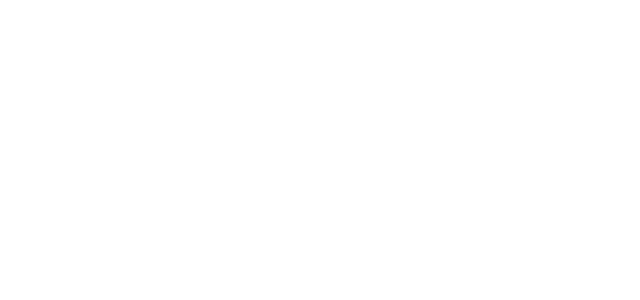
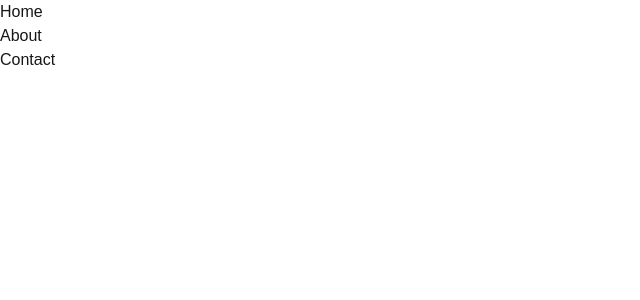
Before and after one commit to bootcamp-project-2026/bootcamp-app, a Next.js app: page /about in a window 1280 px wide. Shown: the top 300 px of the page, without its empty margins (0-640 px from the left). Built offline with nearby package versions, Linux system fonts and the light colour scheme.

Commit message:
Navbar html contents fixed, navbar added to layout.tsx

```diff
--- a/src/app/layout.tsx
+++ b/src/app/layout.tsx
@@ -1,6 +1,7 @@
 import type { Metadata } from "next";
 import { Geist, Geist_Mono } from "next/font/google";
 import "./globals.css";
+import Navbar from "../components/Navbar";
 
 const geistSans = Geist({
   variable: "--font-geist-sans",
@@ -23,7 +24,10 @@
       lang="en"
       className={`${geistSans.variable} ${geistMono.variable} h-full antialiased`}
     >
-      <body className="min-h-full flex flex-col">{children}</body>
+      <body className="min-h-full flex flex-col">
+        <Navbar />
+        {children}
+      </body>
     </html>
   );
 }
--- a/src/components/Navbar.tsx
+++ b/src/components/Navbar.tsx
@@ -1,9 +1,6 @@
 export default function Navbar() {
   return (
     <nav className="navbar">
-      <h1 className="logo">
-        <a href="index.html">Placeholder</a>
-      </h1>
       <ul className="nav-list">
         <li>
           <a href="/home">Home</a>
```
